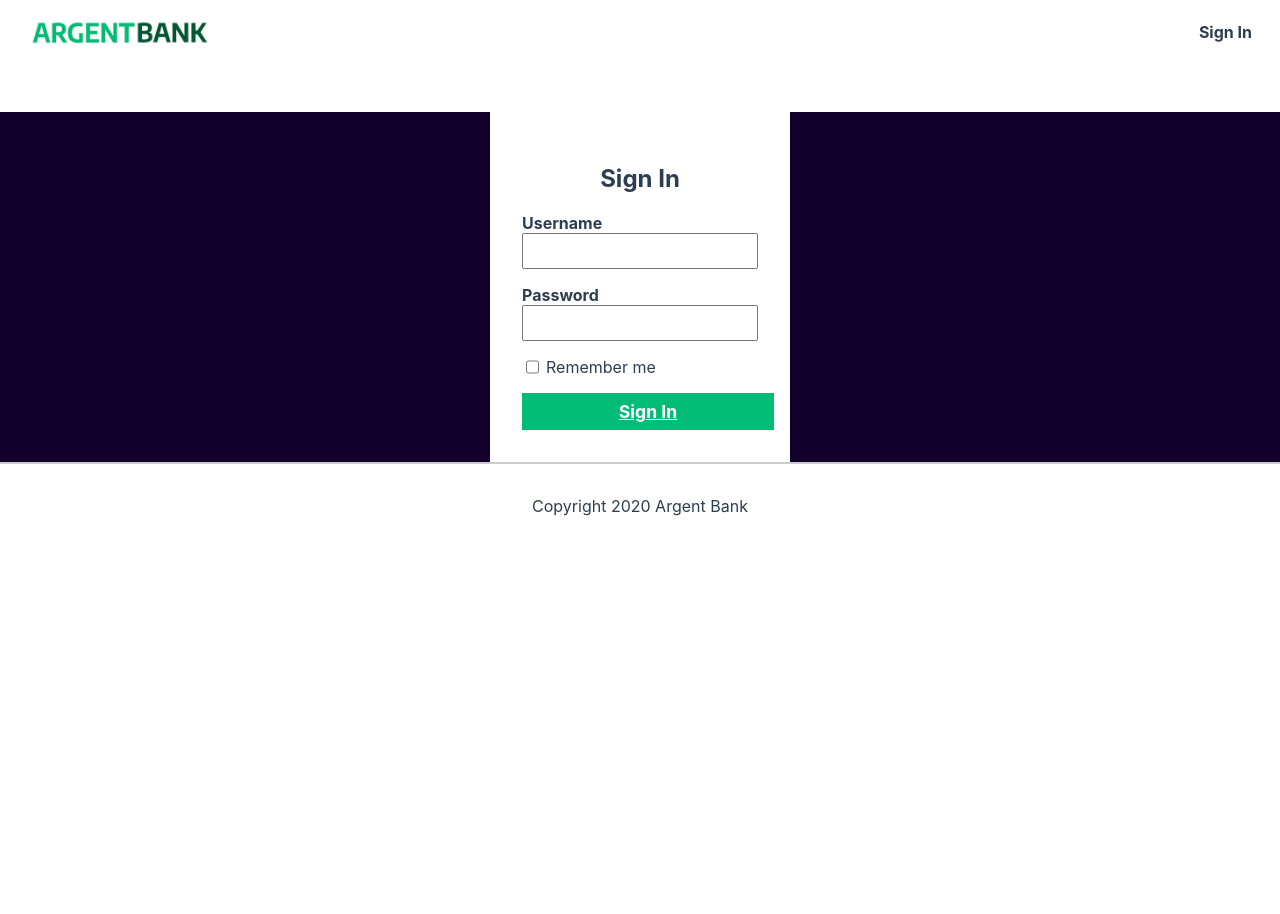
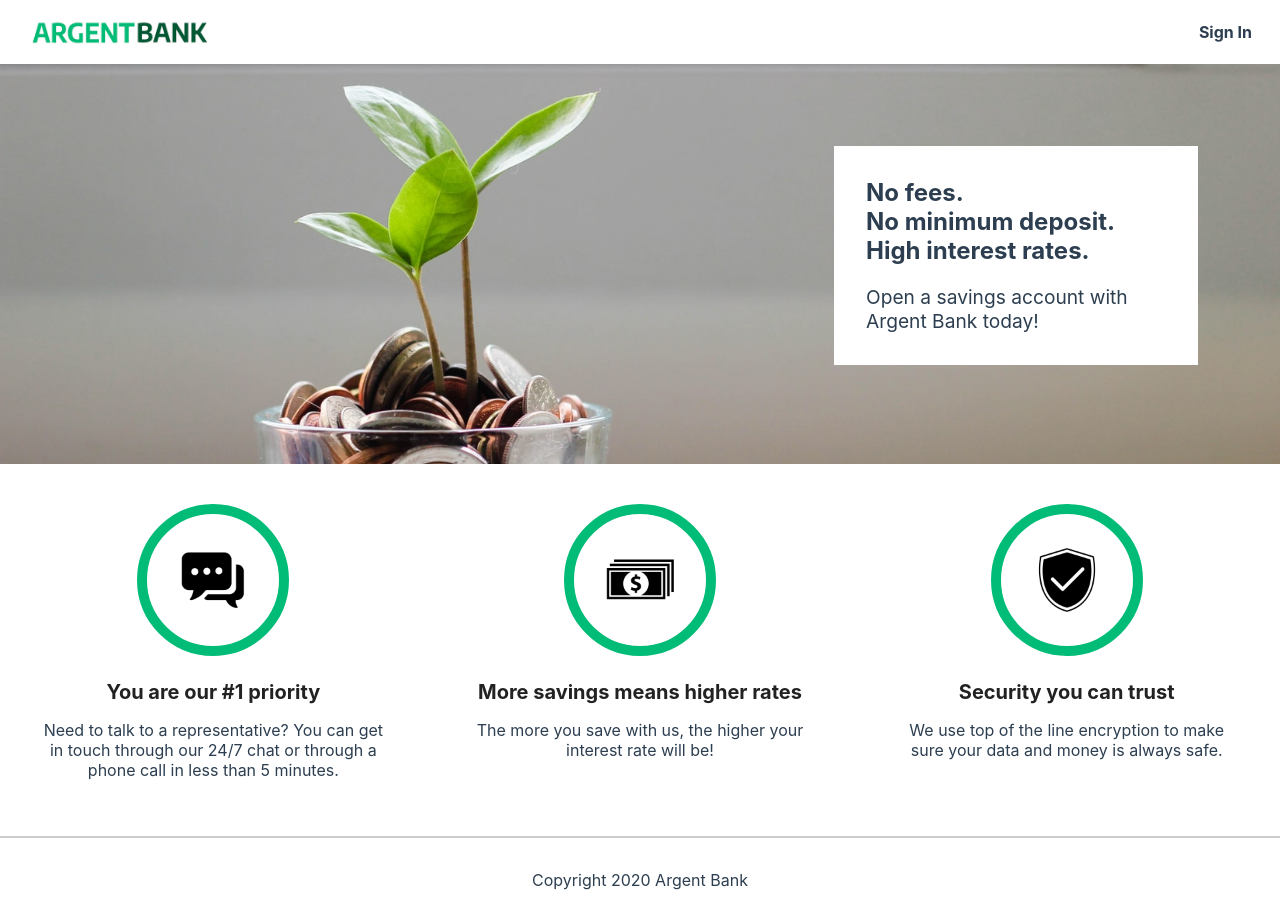
Before and after one commit to Halloween47/projet-13_bank-frontend, a React (Create React App) app: page / in a window 1280 px wide. Before the commit the page ends 800 px from the top, so only its background shows below. Built offline with nearby package versions, Linux system fonts and the light colour scheme.

Commit message:
Mise en place des routes

```diff
--- a/src/App.jsx
+++ b/src/App.jsx
@@ -1,9 +1,16 @@
 import './App.css';
+import {BrowserRouter as Router, Routes, Route} from 'react-router-dom';
+import HomePage from './pages/homePage';
 import SignIn from './pages/sign-in';
 
 function App() {
   return (
-   <SignIn />
+    <Router>
+    <Routes>
+    <Route path="/" element={<HomePage />}/>
+    <Route path="/login" element={<SignIn />}/>
+    </Routes>
+    </Router>
     );
   }
 
```
Also changed, not shown: package.json (+5 -4 lines), src/pages/homePage.jsx (+7 -7 lines), 1 other file (tests, documents, lock files or other folders).
